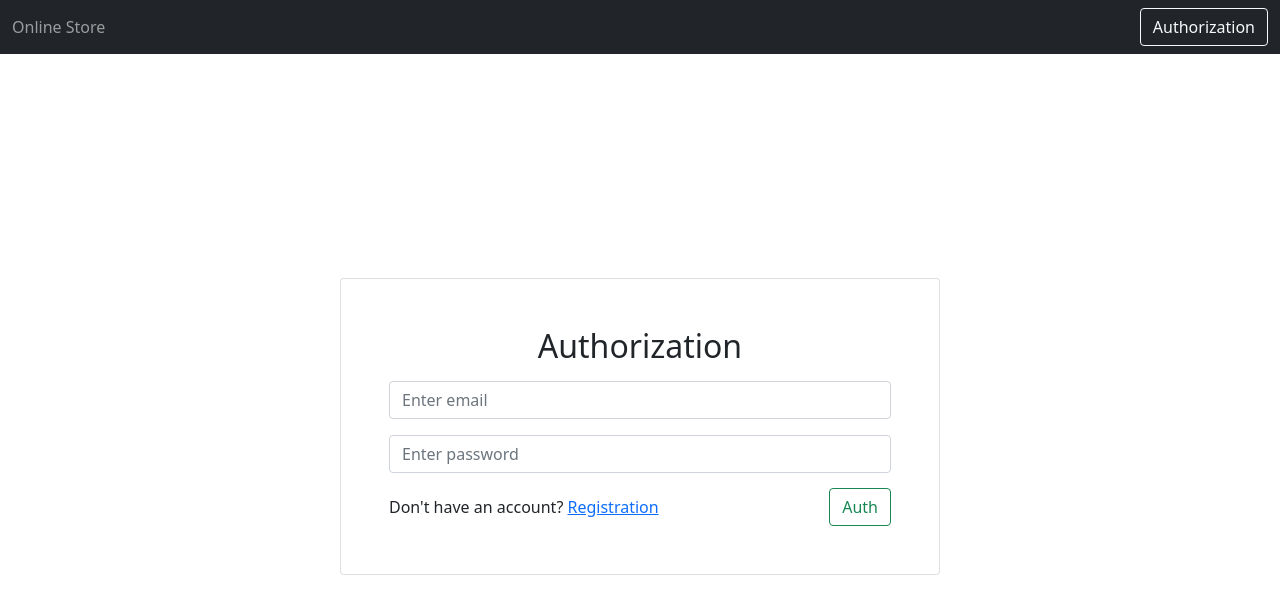
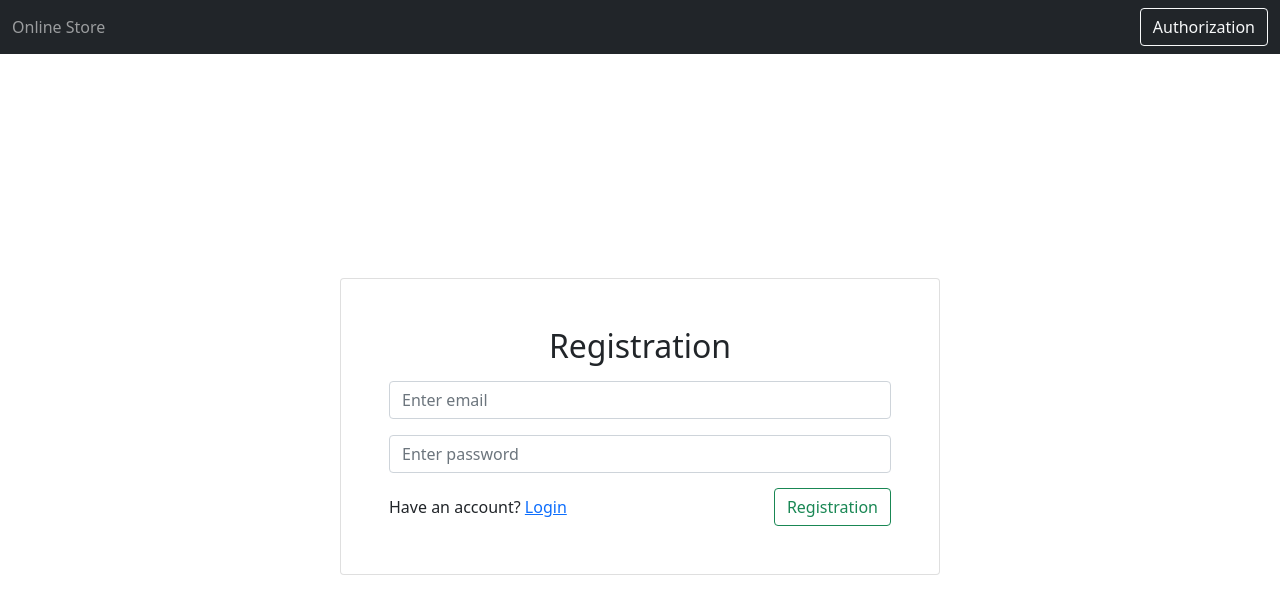
Before and after one commit to SDen4/online_store_example, a React (Create React App) app in the folder client/: page /registration in a window 1280 px wide. Shown: the top 614 px of the page. Built offline with nearby package versions, Linux system fonts and the light colour scheme.

Commit message:
client: logic to auth component, useLocation example

```diff
--- a/client/src/pages/Auth/Auth.tsx
+++ b/client/src/pages/Auth/Auth.tsx
@@ -1,19 +1,22 @@
 import React from 'react';
 import { Button, Card, Container, Form } from 'react-bootstrap';
-import { NavLink } from 'react-router-dom';
+import { NavLink, useLocation } from 'react-router-dom';
 
-import { REGISTRATION_ROUTE } from '../../utils/constants';
+import { LOGIN_ROUTE, REGISTRATION_ROUTE } from '../../utils/constants';
 
 import styles from './styles.module.css';
 
 const Auth = () => {
+  const location = useLocation();
+  const isLogin = location.pathname === LOGIN_ROUTE;
+
   return (
     <Container
       className="d-flex justify-content-center align-items-center"
       style={{ height: window.innerHeight - 55 }}
     >
       <Card style={{ width: 600 }} className="p-5">
-        <h2 className="m-auto">Authorization</h2>
+        <h2 className="m-auto">{isLogin ? 'Authorization' : 'Registration'}</h2>
         <Form className="d-flex flex-column">
           <Form.Control className="mt-3" placeholder="Enter email" />
           <Form.Control
@@ -23,11 +26,19 @@ const Auth = () => {
           />
         </Form>
         <div className={styles.btnsWrapper}>
-          <div>
-            Don't have an account?{' '}
-            <NavLink to={REGISTRATION_ROUTE}>Registration</NavLink>{' '}
-          </div>
-          <Button variant={'outline-success'}>Auth</Button>
+          {isLogin ? (
+            <div>
+              Don't have an account?{' '}
+              <NavLink to={REGISTRATION_ROUTE}>Registration</NavLink>{' '}
+            </div>
+          ) : (
+            <div>
+              Have an account? <NavLink to={LOGIN_ROUTE}>Login</NavLink>{' '}
+            </div>
+          )}
+          <Button variant={'outline-success'}>
+            {isLogin ? 'Login' : 'Registration'}
+          </Button>
         </div>
       </Card>
     </Container>
```
